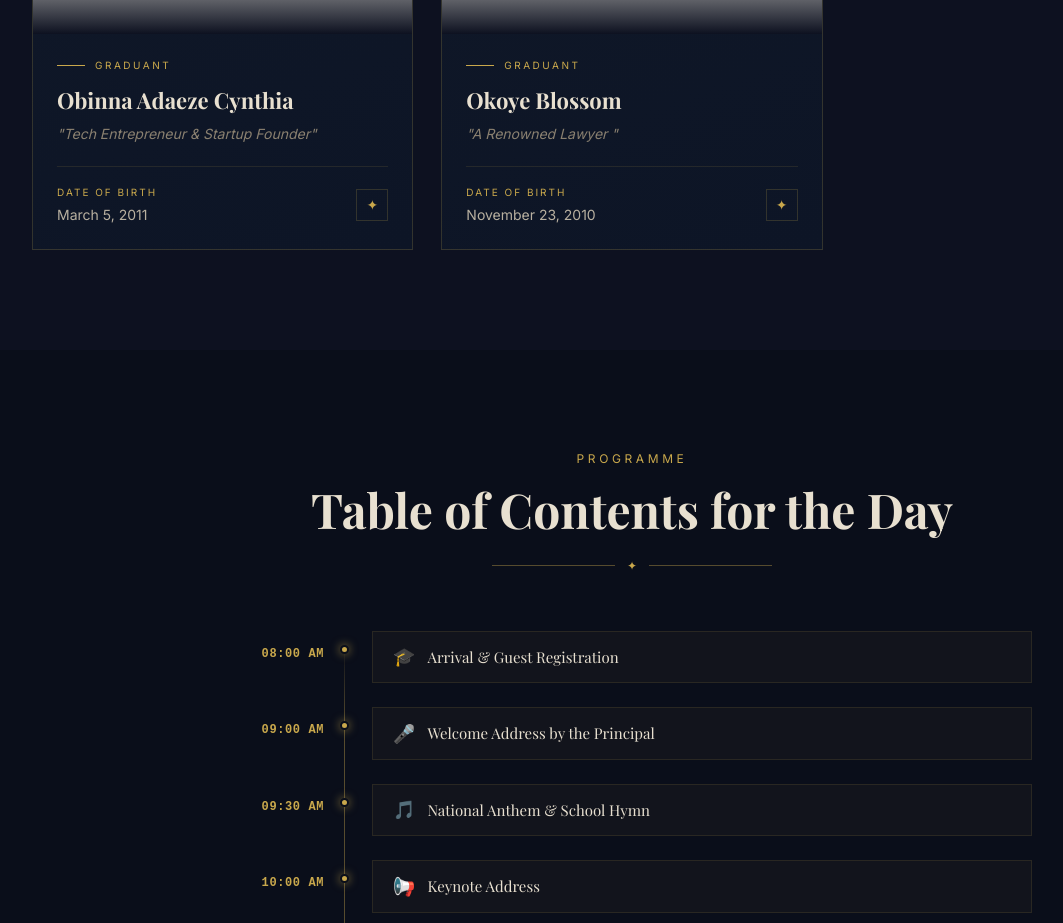
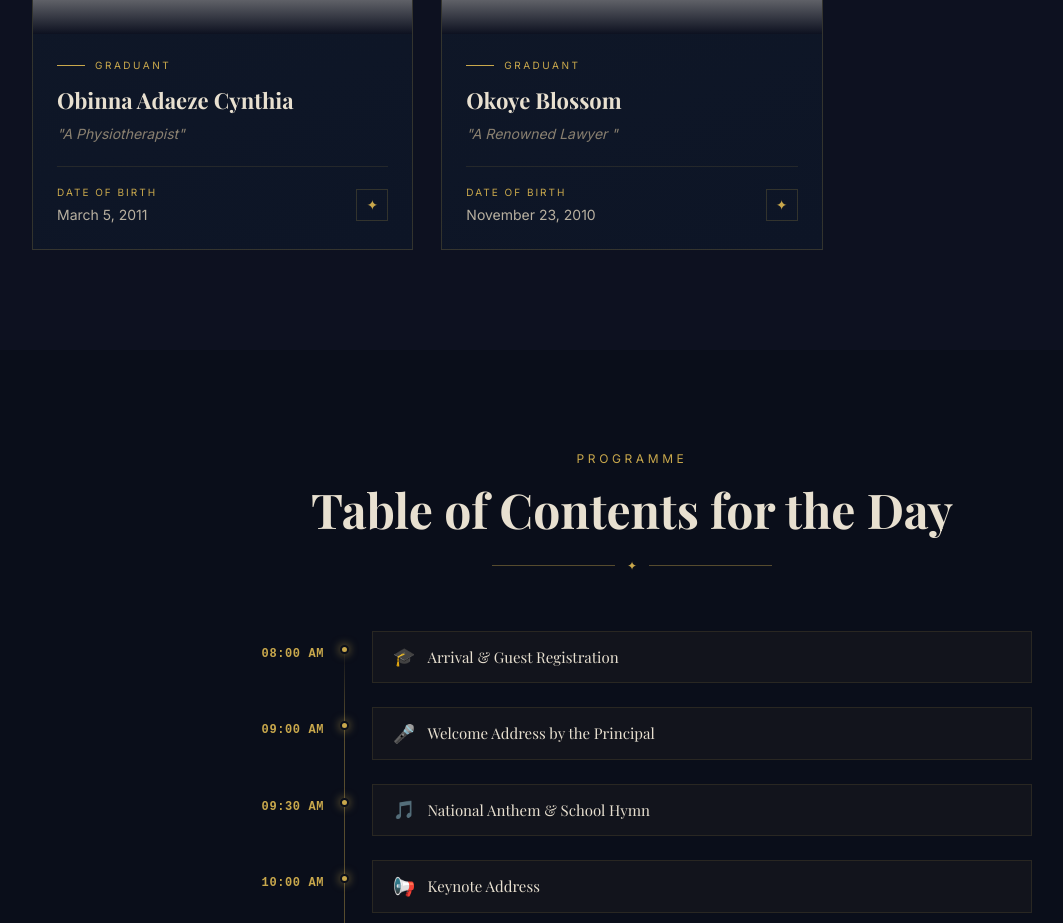
Before and after one commit to Akpali9/project-site, a React (Vite) app: page / in a window 1280 px wide. Shown: the part 4400-5323 px from the top of the page, without its empty margins (8-1071 px from the left). Built offline with nearby package versions, Linux system fonts and the light colour scheme; grey boxes are pictures that could not be loaded; the HTML template or start-up script is replaced by a standard one; a web font is replaced by a local one.

Commit message:
Update App.tsx

```diff
--- a/src/App.tsx
+++ b/src/App.tsx
@@ -168,7 +168,7 @@ const graduants = [
   {
     id: 5,
     name: 'Obinna Adaeze Cynthia',
-    aspiration: 'Tech Entrepreneur & Startup Founder',
+    aspiration: 'A Physiotherapist',
     dob: 'March 5, 2011',
     photo: grad5,
   },
```
